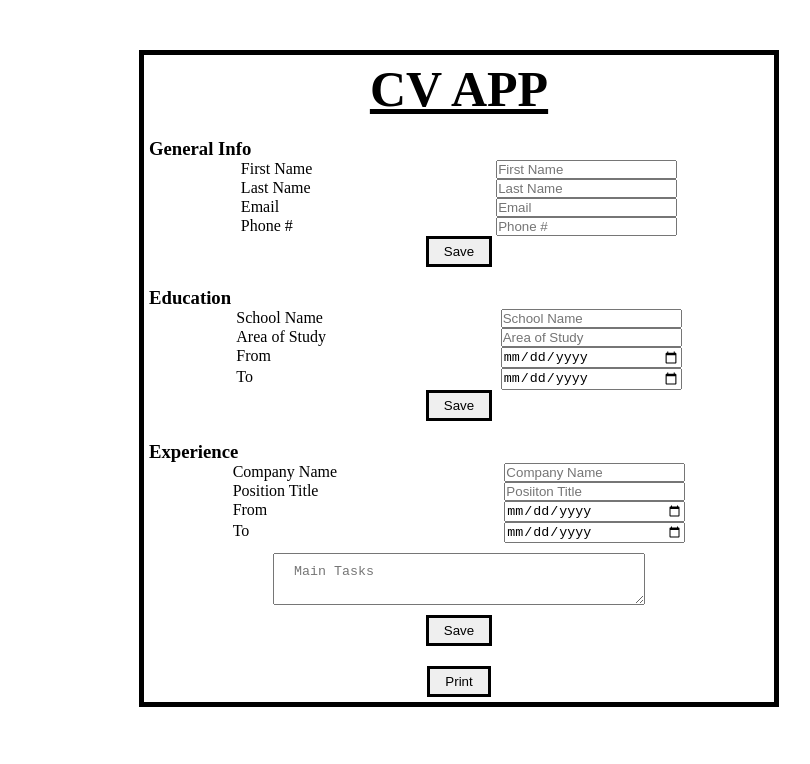
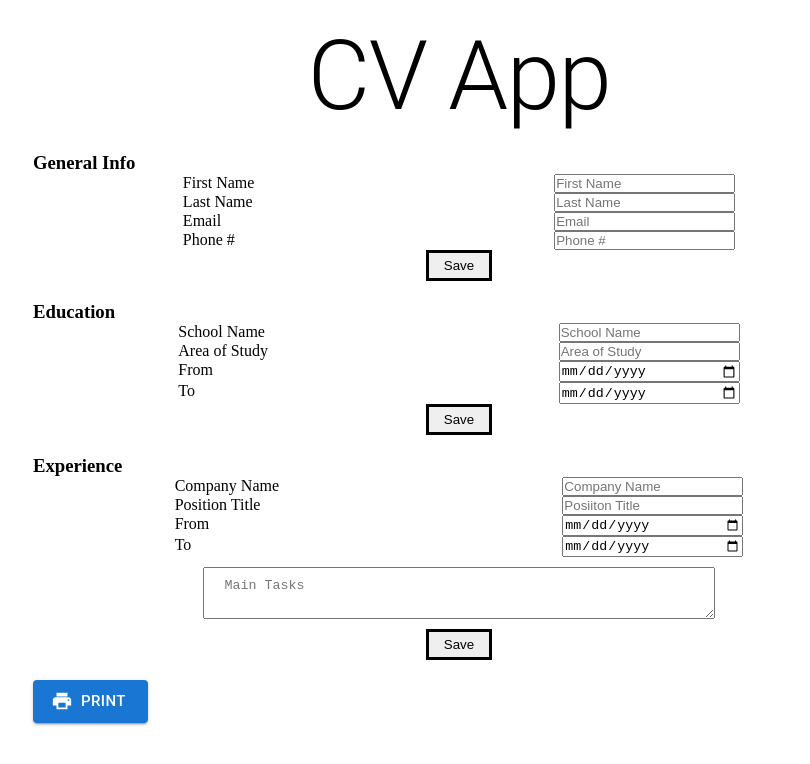
Before and after one commit to luqmanhassan/CV-App, a React (Create React App) app: page / in a window 1280 px wide. Shown: the top 764 px of the page, without its empty margins (181-991 px from the left). Built offline with nearby package versions, Linux system fonts and the light colour scheme.

Commit message:
Switched over to MUI

```diff
--- a/src/App.js
+++ b/src/App.js
@@ -3,49 +3,33 @@ import Education from './components/education.js';
 import Experience from './components/experience.js';
 import General from './components/general.js';
 import './styles/styles.css';
-import styled from 'styled-components';
+// MUI Bellow
+import {Typography, Container, Button} from '@mui/material';
+import PrintIcon from '@mui/icons-material/Print';
 
-const Main = styled.div`
-  border: 5px solid black;
-  margin: 50px auto;
-  max-width: 50%;
-  padding: 5px;
-`;
-
-const H1 = styled.h1`
-  text-decoration: underline;
-  font-size: 50px;
-  text-align: center;
-`;
-
-const BTN = styled.button`
-  margin: 0px auto;
-  display: block;
-  padding: 5px 15px;
-  border: 3px solid black;
-
-  &:hover {
-    background-color: black;
-    color: white;
-    cursor: pointer;
-  }
-`;
 function App() {
   return (
-    <Main>
-      <H1>CV APP</H1>
+    <Container maxWidth="md">
+      <Typography variant="h1" sx={{textAlign: 'center', margin: '20px 0px'}}>
+        CV App
+      </Typography>
       <General />
       <Education />
       <Experience />
-      <BTN
+      <Button
         id="printbtn"
+        variant="contained"
+        size="large"
+        startIcon={<PrintIcon />}
+        color="primary"
+        sx={{display: 'flex', justifyContent: 'center'}}
         onClick={() => {
           window.print();
         }}
       >
         Print
-      </BTN>
-    </Main>
+      </Button>
+    </Container>
   );
 }
 
```
